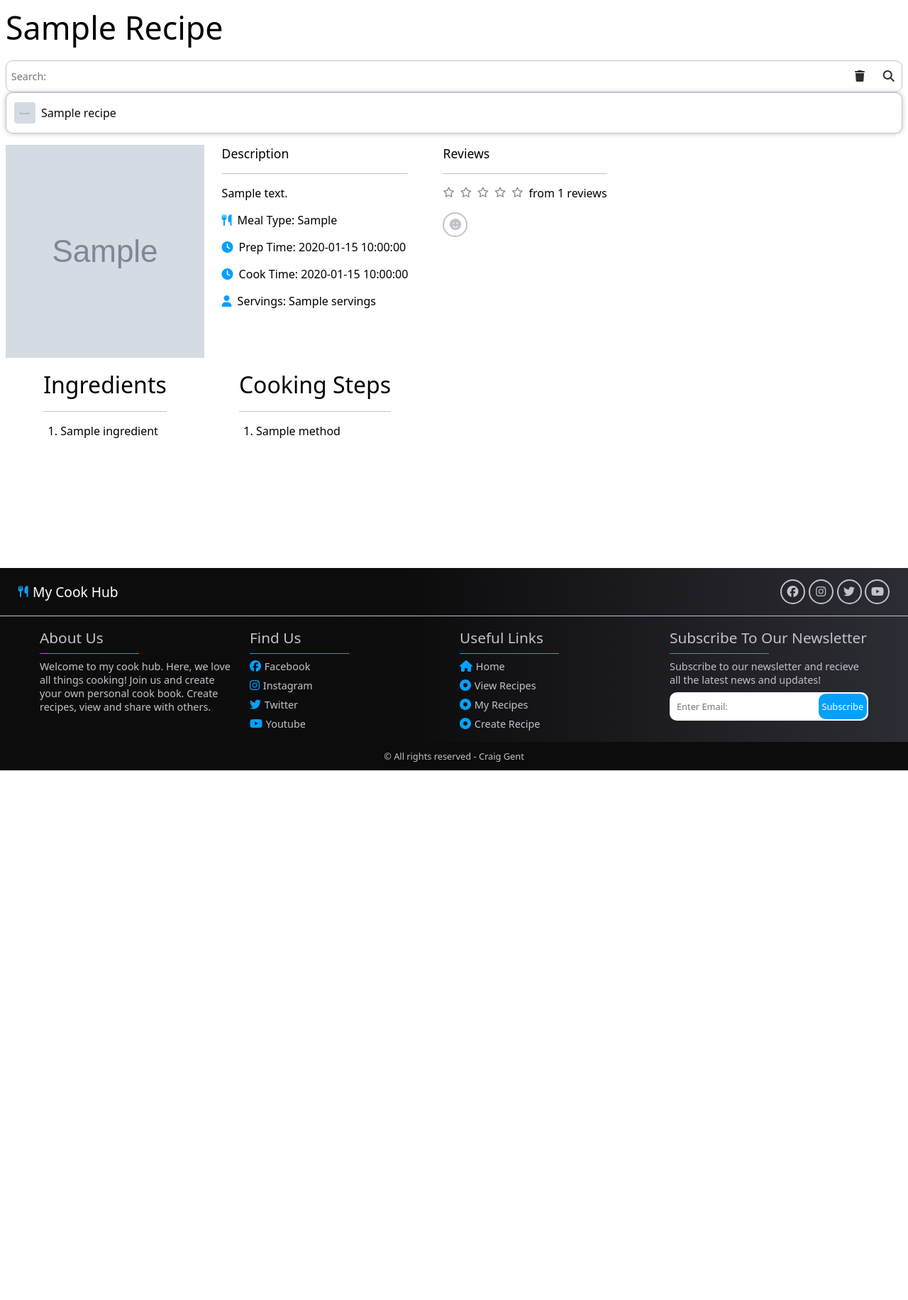
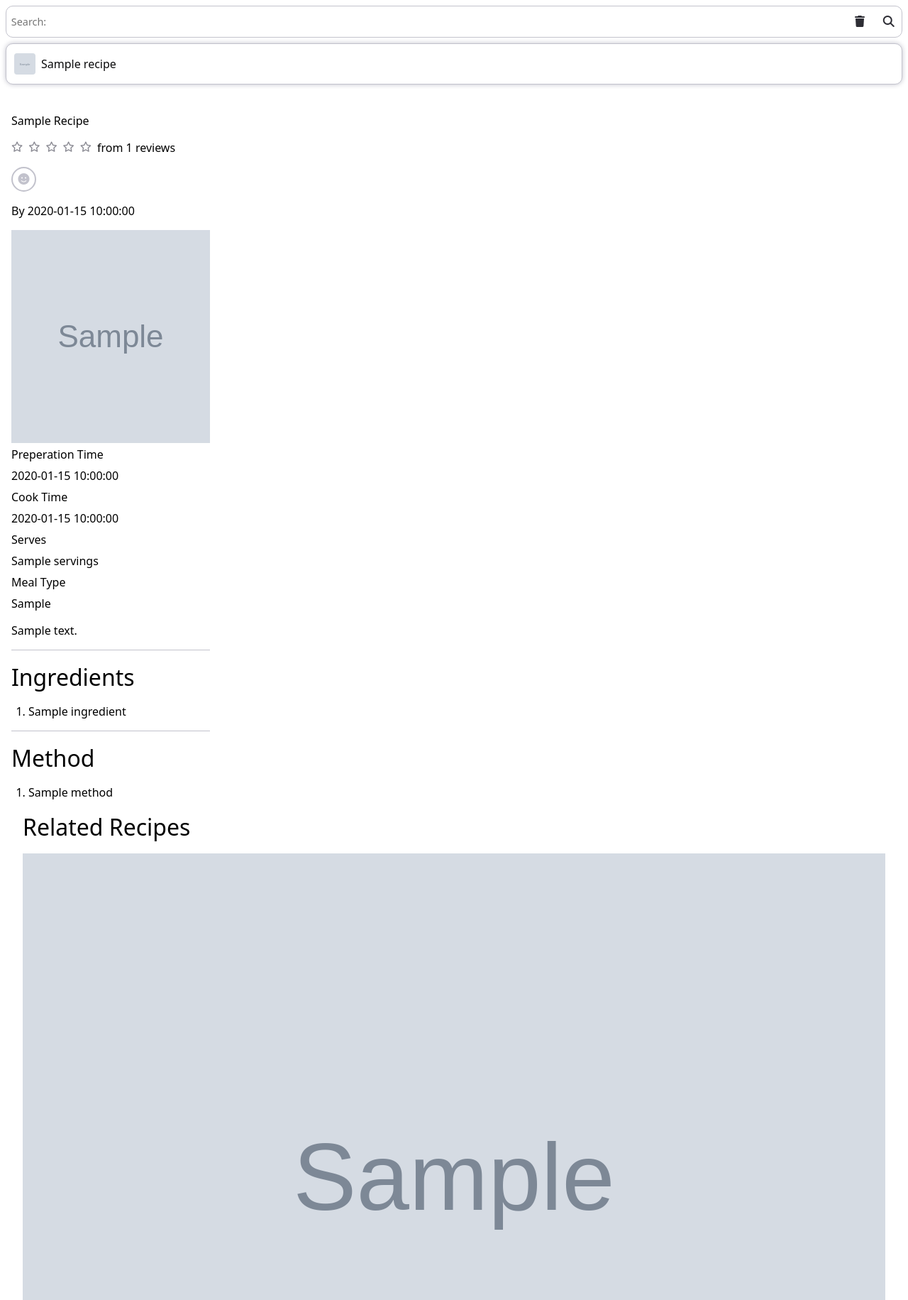
Before and after one commit to Genty83/My-Cook-Hub, a Python web app: template src/templates/recipe.html in a window 1280 px wide. Shown: the part 89-1920 px from the top of the page at 71% size. Before the commit the page ends 1174 px from the top, so only its background shows below. Run offline with Jinja, Linux system fonts and the light colour scheme; the template is opened without the code that fills it: most values are stand-ins (such as "Sample title", 1, 10 or a date in 2020); grey boxes marked "Sample" are stand-in pictures.

Commit message:
Changed page layout

```diff
--- a/src/templates/recipe.html
+++ b/src/templates/recipe.html
@@ -2,29 +2,13 @@
 
 {% extends "base.html" %}
 
+
 {% block content %}
 
-<section class="recipe-section flex-col padding-md gap-lg">
+<section class="flex-col gap-lg">
 
-    <!-- Review form -->
-    <form action="{{ url_for('review', recipe_id=recipe._id) }}" method="post" class="review-form flex-col padding-md gap-md">
-        <h2>Leave A Review</h2>
-        <div class="form-textarea">
-            <i class="fa-solid fa-pen"></i>
-            <textarea id="review_desc" name="review_desc" minlength="5"
-                maxlength="700" placeholder="Review Description" required></textarea>
-        </div>
-        <div class="form-input">
-            <i class="fa-solid fa-star"></i>
-            <input id="rating" name="rating" type="text" placeholder="Rating:" required>
-        </div>
-        <button class="btn std-btn btn-md" type="submit">Submit</button>
-    </form>
-
-    <div class="recipe-header-wrapper flex-col gap-lg">
-        <h1>{{ recipe.recipe_name|title }}</h1>
-        <!-- Search bar -->
-         <div class="flex-col">
+    {% include "review_form.html" %}
+    <div class="recipe-header flex-col gap-md padding-md">
         <form action="{{ url_for('search', recipe_id=recipe._id) }}" method="post" class="searchbar">
             <input type="text" name="search" id="search" minlength="3" placeholder="Search:" required>
             <a href="{{ url_for('recipe', recipe_id=recipe._id) }}" class="btn icon-btn tooltip" tooltip-text="Clear">
@@ -46,39 +30,11 @@
             </div>
         {% endif %}
     </div>
-    </div>
+    <div class="recipe-section gap-lg padding-lg">
+        <!-- Recipe content wrapper -->
+        <div class="recipe-content flex-col gap-lg">
+            <p class="section-header">{{ recipe.recipe_name|title }}</p>
 
-    <div class="recipe-top-wrapper gap-lg">
-        <img class="recipe-image" src="{{ recipe.recipe_img.src }}"
-                alt="Image of '{{ recipe.recipe_name|title }}' recipe."
-                title="Image of '{{ recipe.recipe_name|title }}' recipe.">
-
-        <div class="recipe-content flex-col gap-lg">
-            <h4>Description</h4>
-            <div class="h_seperator"></div>
-            <p>{{ recipe.recipe_desc }}</p>
-            <ul class="flex-col gap-lg">
-                <li class="recipe-item">
-                    <i class="fa-solid fa-utensils"></i>
-                    Meal Type: {{ recipe.meal_type }}
-                </li>
-                <li class="recipe-item">
-                    <i class="fa-solid fa-clock"></i>
-                    Prep Time: {{ recipe.prep_time }}
-                </li>
-                <li class="recipe-item">
-                    <i class="fa-solid fa-clock"></i>
-                    Cook Time: {{ recipe.cook_time }}
-                </li>
-                <li class="recipe-item">
-                    <i class="fa-solid fa-user"></i>
-                    Servings: {{ recipe.servings }}
-                </li>
-            </ul>
-        </div>
-        <div class="flex-col gap-lg">
-            <h4>Reviews</h4>
-            <div class="h_seperator"></div>
             <div class="flex-row flex-center-align gap-md">
                 {% if avg_rating == 5 %}
                     <i class="rating-star fa-solid fa-star"></i>
@@ -147,8 +103,9 @@
                     <i class="rating-star-light fa-regular fa-star"></i>
                     <i class="rating-star-light fa-regular fa-star"></i>
                 {% endif %}
-                <p>from {{ total_reviews }} reviews</p>
+                <a class="link-underline">from {{ total_reviews }} reviews</a>
             </div>
+
             <div class="flex-row gap-md">
                 {% if recipe.created_by == session["user"] %}
                     <a href="{{ url_for('edit_recipe', recipe_id=recipe._id) }}" class="btn social-media-btn tooltip" tooltip-text="Edit Recipe" aria-label="Edit recipe">
@@ -159,31 +116,61 @@
                     <i class="fa-solid fa-face-smile"></i>
                 </a>
             </div>
+            <p>By <strong>{{ recipe.created_by }}</strong></p>
+
+            <!-- Recipe image wrapper -->
+            <div class="recipe-img-wrapper gap-lg">
+            <img class="recipe-image" src="{{ recipe.recipe_img.src }}"
+                alt="Image of '{{ recipe.recipe_name|title }}' recipe."
+                title="Image of '{{ recipe.recipe_name|title }}' recipe.">
+                <div class="flex-col gap-md">
+                <p class="paragraph-light">Preperation Time</p>
+                <p class="paragraph-highlight">{{ recipe.prep_time }}</p>
+                <p class="paragraph-light">Cook Time</p>
+                <p class="paragraph-highlight">{{ recipe.cook_time }}</p>
+                <p class="paragraph-light">Serves</p>
+                <p class="paragraph-highlight">{{ recipe.servings}}</p>
+                <p class="paragraph-light">Meal Type</p>
+                <p class="paragraph-highlight">{{ recipe.meal_type}}</p>
                 </div>
             </div>
+            <p>{{ recipe.recipe_desc }}</p>
+            <div class="h_seperator"></div>
 
-    <div class="recipe-bottom-wrapper gap-lg">
-
-        <div class="flex-col gap-lg">
              <h2>Ingredients</h2>
-            <div class="h_seperator"></div>
              <ul class="flex-col gap-lg">
                 {% for ingredient in recipe.ingredients %}
                     <li class="recipe-list-item">{{ingredient}}</li>
                 {% endfor %}
             </ul>
-        </div>
-        <div class="flex-col gap-lg">
-            <h2>Cooking Steps</h2>
             <div class="h_seperator"></div>
+            <h2>Method</h2>
             <ul class="flex-col gap-lg">
                 {% for x in recipe.method %}
                     <li class="recipe-list-item">{{x}}</li>
                 {% endfor %}
             </ul>
         </div>
+        <!-- Recipe Banner Wrapper-->
+        <div class="recipe-banner flex-col gap-lg padding-lg">
+            <h2>Related Recipes</h2>
+            {% for x in related_recipes %}
+                <div class="banner-card flex-col gap-md">
+                    <img class="banner-image" src="{{ x.recipe_img.src }}"
+                    alt="Image of '{{ x.recipe_name|title }}' recipe."
+                    title="Image of '{{ x.recipe_name|title }}' recipe.">
+                    <a href="{{ url_for('recipe', recipe_id=x._id) }}" class="link-underline">{{ x.recipe_name }}</a>
+                    <p><strong>By </strong>{{ x.created_by }}</p>
+                </div>
+            {% endfor %}
+            <div class="h_seperator"></div>
         </div>
 
+    </div>
 </section>
 
+
+
+
+
 {% endblock %}
```
Lines whose indentation alone changed are shown as unchanged.
